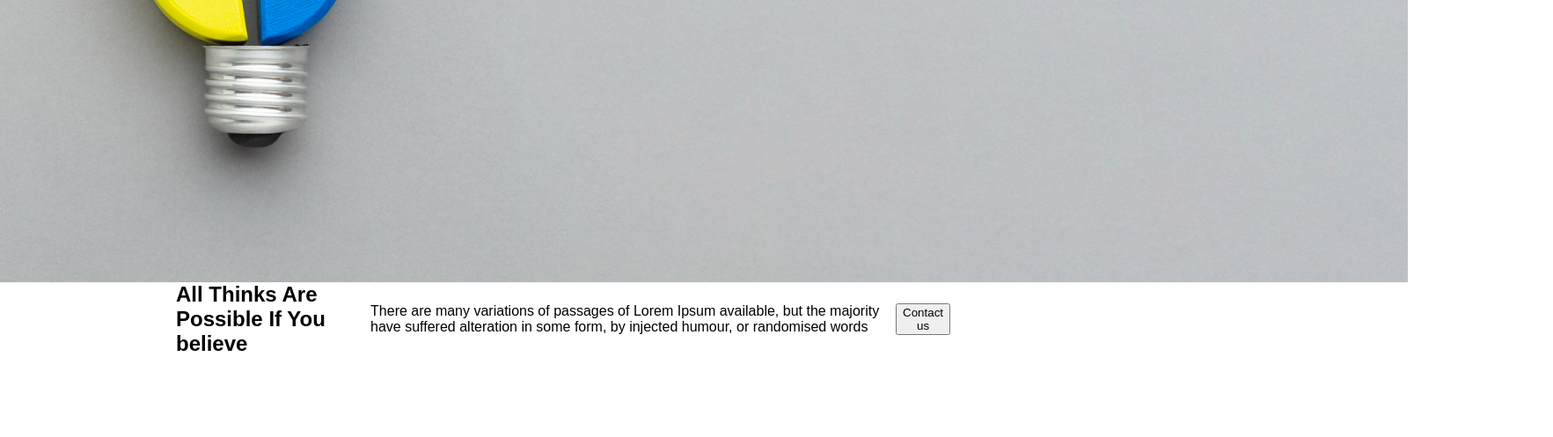
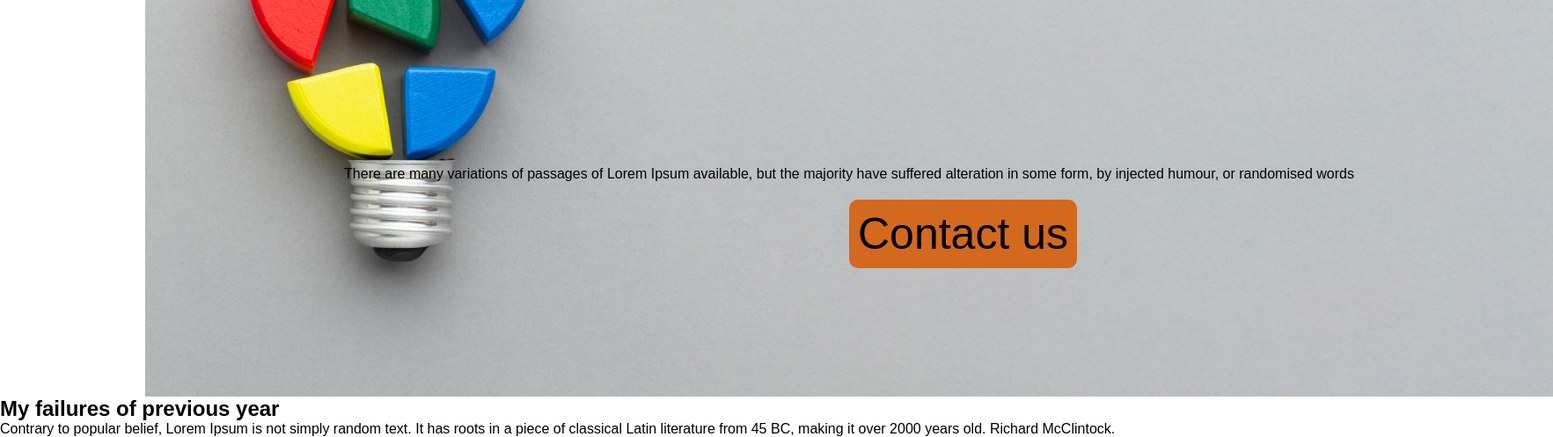
Before and after one commit to Kawsar46/new-mission, a plain HTML site: page index.html in a window 1280 px wide. Shown: the part 488-985 px from the top of the page at 88% size, 1765 px wide, since content can reach past the window. Before the commit the page ends 893 px from the top, so only its background shows below. Drawn offline with Linux system fonts and the light colour scheme.

Commit message:
add section

```diff
--- a/index.html
+++ b/index.html
@@ -8,15 +8,29 @@
     <link rel="stylesheet" href="styles/new-mision.css">
 </head>
 <body>
-    <header class="header">
+    <header id="header">
+        <nav>
 
+        </nav>
+        <div>
+            <div id="bannerimage">
+                <h1 class="banner-title">All Thinks Are Possible If You  believe</h1>
+                <p class="banner-sub-title">There are many variations of passages of Lorem Ipsum available, but the majority have suffered alteration in some form, by injected humour, or randomised words</p>
+                <button class="btn-primary">Contact us</button>
+            </div>
+
+        </div>
     </header>
-<div id="bannerimage"></div>
-
-    <div class="banner">
-        <h2 class="banner-title">All Thinks Are Possible If You believe</h2>
-        <p class="banner-description">There are many variations of passages of Lorem Ipsum available, but the majority have suffered alteration in some form, by injected humour, or randomised words</p>
-        <button class="btn-primary">Contact us</button>
-    </div>
+    <!--section-->
+    <main>
+        <section>
+            <div>
+                <div>
+                 <h2 class="section-title">My failures of previous year</h2>
+                 <p class="section-title">Contrary to popular belief, Lorem Ipsum is not simply random text. It has roots in a piece of classical Latin literature from 45 BC, making it over 2000 years old. Richard McClintock.</p>
+                </div>
+            </div>
+        </section>
+    </main>
 </body>
 </html>
--- a/styles/new-mision.css
+++ b/styles/new-mision.css
@@ -1,6 +1,35 @@
 *{
     margin: 0;
     font-family: sans-serif;
+}
+#header{
+
+}
+.banner-title{
+    display:inline-block;
+    text-align: center;
+    margin-top: 100px;
+    margin-left: 500px;
+    padding: 200px;
+
+
+}
+.banner-sub-title{
+    display: block;
+    text-align: center;
+    padding: 10px;
+}
+.btn-primary{
+    display: flex;
+    text-align: center;
+    background-color: chocolate;
+    border:0;
+    padding: 10px;
+    font-size: 50px;
+    margin-top: 10px;
+    margin-left: 800px;
+    display: flex;
+    border-radius: 10px;
 }
 #bannerimage{
     background-image: url('../images/banner/banner2.png');
@@ -8,11 +37,15 @@
     height: 809px;
     left: 1645px;
     top: 130px;
+    margin-left: 165px;
+    margin-top: 130px;
+
 
 }
 /* banner styles */
 .banner{
     display: flex;
+
     align-items:center;
    margin: 0 200px;
 }
```
